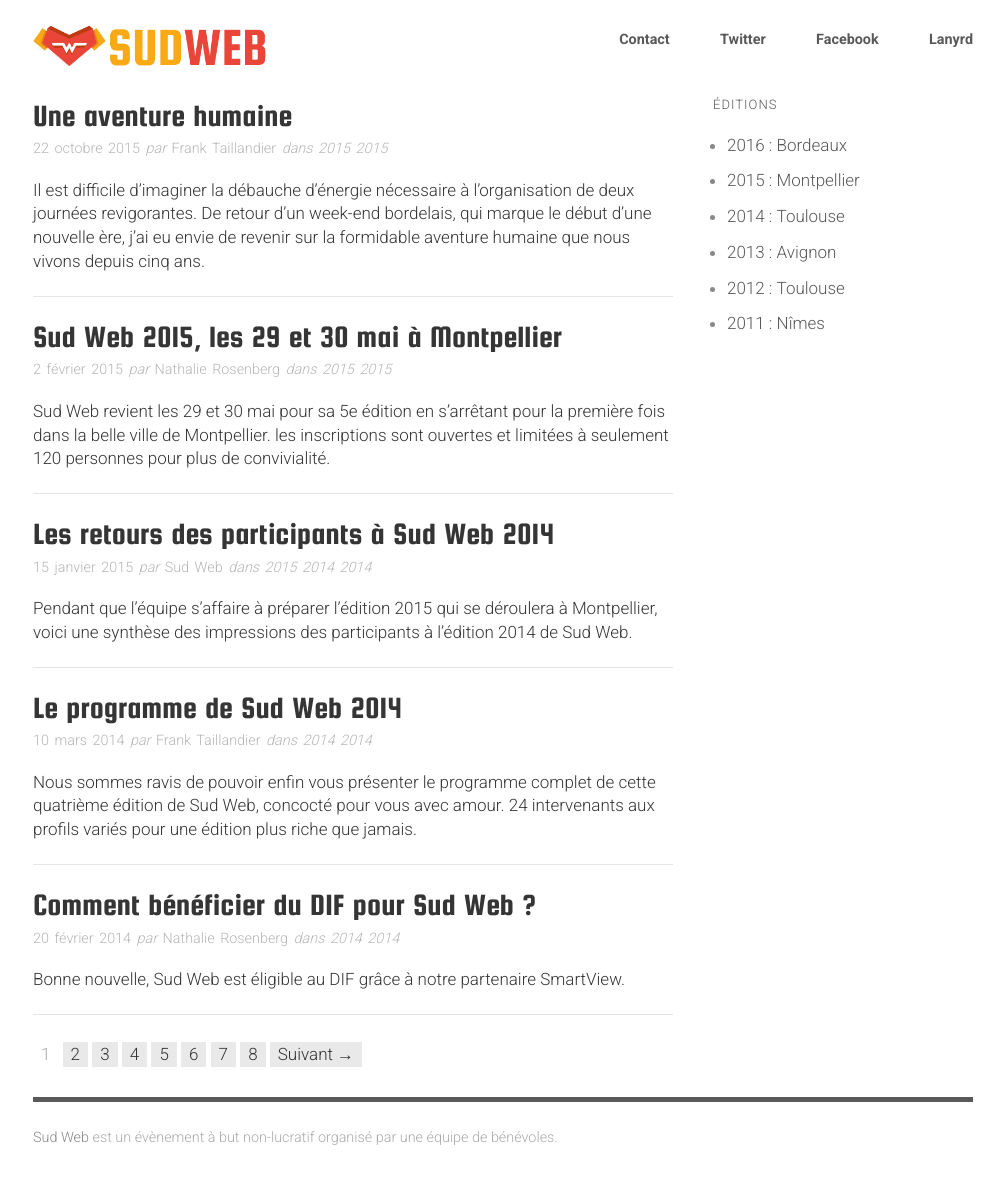
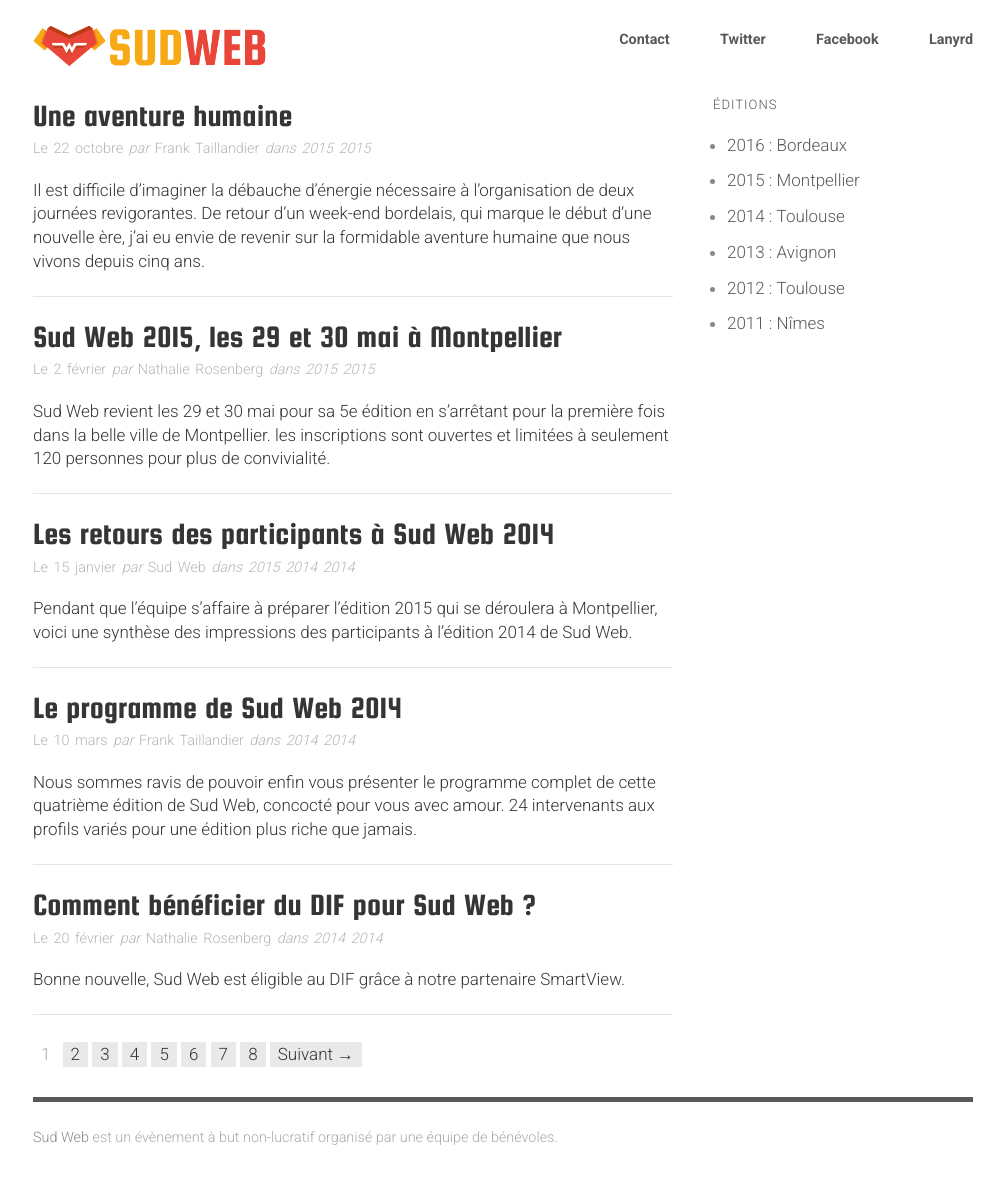
Before and after one commit to sudweb/blog, a Jekyll site: the page built from index.html, in a window 1280 px wide. Shown: the whole page, without its empty margins (137-1141 px from the left). Built offline with Jekyll 4.4.1, drawn with Linux system fonts in a browser that asks for light colours; the list of posts is cut into pages by our own code.

```diff
--- a/_includes/fr_date.html
+++ b/_includes/fr_date.html
@@ -1,4 +1,4 @@
-{{ include.date | date: "%-d" }}
+Le {{ include.date | date: "%-d" }}
 {% assign m = include.date | date: "%-m" %}
 {% case m %}
   {% when '1' %}janvier
@@ -14,4 +14,6 @@
   {% when '11' %}novembre
   {% when '12' %}décembre
 {% endcase %}
-{{ include.date | date: "%Y" }}
+{% comment %}
+ {{ include.date | date: "%Y" }}
+{% endcomment %}
```
